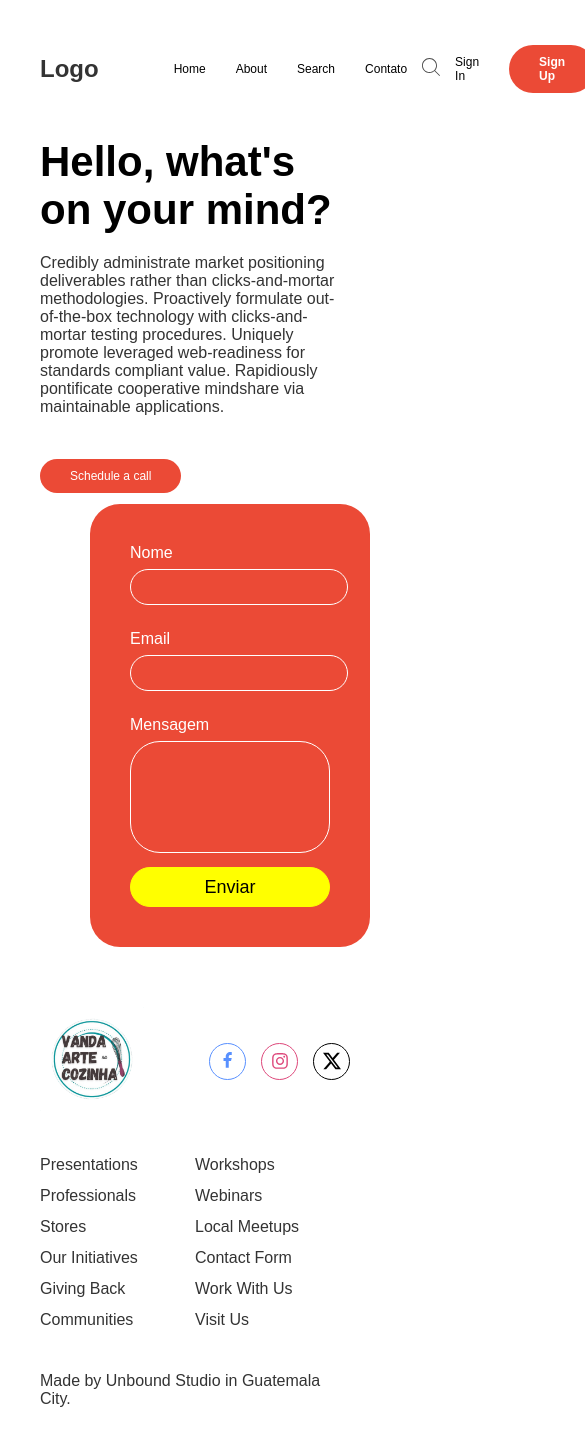
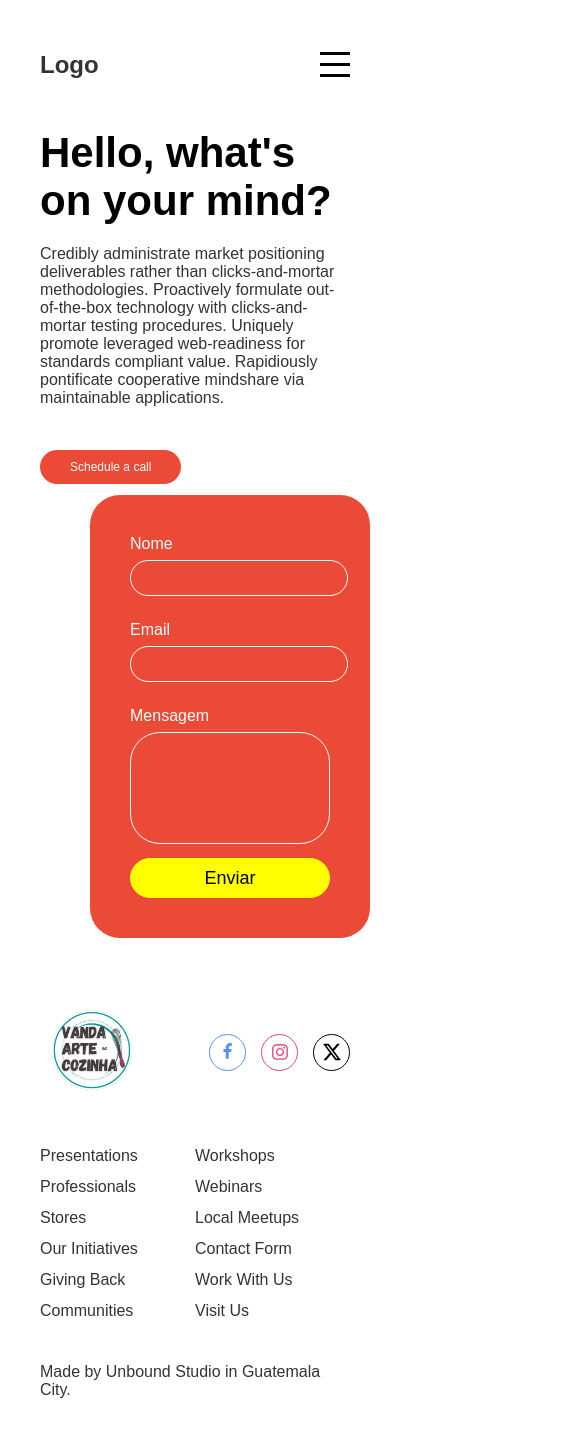
Before and after one commit to DouglasGonc/React-ViteImersao, a React (Vite) app: page /contato in a window 390 px wide. Shown: the top 1446 px of the page, 585 px wide, since content can reach past the window. Built offline with nearby package versions, Linux system fonts and the light colour scheme.

Commit message:
menu Hamburger e header mobile

```diff
--- a/src/components/footer.tsx
+++ b/src/components/footer.tsx
@@ -21,14 +21,19 @@ const FooterGrid1 = styled.div`
     }
 `;
 
-const FooterGrid2 = styled.div`
+const FooterFlex2 = styled.div`
     margin: 0 auto;
     max-width: 1200px;
     padding: 0 40px;
 
-    display: grid;
-    grid-template-columns: 1fr 1fr 1fr 1fr;
+    display: flex;
+    justify-content: space-between;
     align-items: center;
+
+    flex-wrap: wrap;
+    div{
+        flex: 1 1 25%
+    }
 
     ul{
         list-style-type: none;
@@ -39,7 +44,10 @@ const FooterGrid2 = styled.div`
     }
 
     @media (max-width: 768px){
-        grid-template-columns: 1fr 1fr;
+
+        div{
+            flex: 1 1 50%;
+        }
     }
 `;
 const LogoF = styled.div`
@@ -71,36 +79,36 @@ const Footer: React.FC = () => {
                     <XIcon />
                 </section>
             </FooterGrid1>
-            <FooterGrid2>
-                <section>
+            <FooterFlex2>
+                <div>
                     <ul>
                         <li><a href="#">Presentations</a></li>
                         <li><a href="#">Professionals</a></li>
                         <li><a href="#">Stores</a></li>
                     </ul>
-                </section>
-                <section>
+                </div>
+                <div>
                     <ul>
                         <li><a href="#">Workshops</a></li>
                         <li><a href="#">Webinars</a></li>
                         <li><a href="#">Local Meetups</a></li>
                     </ul>
-                </section>
-                <section>
+                </div>
+                <div>
                     <ul>
                         <li><a href="#">Our Initiatives</a></li>
                         <li><a href="#">Giving Back</a></li>
                         <li><a href="#">Communities</a></li>
                     </ul>
-                </section>
-                <section>
+                </div>
+                <div>
                     <ul>
                         <li><a href="#">Contact Form</a></li>
                         <li><a href="#">Work With Us</a></li>
                         <li><a href="#">Visit Us</a></li>
                     </ul>
-                </section>
-            </FooterGrid2>
+                </div>
+            </FooterFlex2>
             <FooterGrid3>Made by Unbound Studio in Guatemala City.</FooterGrid3>
         </FooterContainer>
     );
--- a/src/components/header.tsx
+++ b/src/components/header.tsx
@@ -1,8 +1,9 @@
-import React from 'react';
+import React, { useState } from 'react';
 import styled from 'styled-components';
 import { Link } from 'react-router-dom';
 import SearchIcon from '../icons/search-icon';
 
+// Estilos
 const HeaderContainer = styled.header`
     background-color: #fff;
     color: #000;
@@ -17,9 +18,21 @@ const Headerflex = styled.div`
     justify-content: space-between;
     align-items: center;
 
-    section{
+    section {
         display: flex;
         align-items: center;
+    }
+
+    @media (max-width: 768px) {
+        .secLeft{
+            width: 100%;
+            display: flex;
+            justify-content: space-between;
+            align-items: center;
+        }
+        .secReght{
+            display: none;
+        }
     }
 `;
 
@@ -27,7 +40,7 @@ const LogoH = styled.div`
     padding: 0 60px 0 0;
     color: red;
 
-    img{
+    img {
         width: 104px;
     }
 `;
@@ -35,6 +48,18 @@ const LogoH = styled.div`
 const Nav = styled.nav`
     display: flex;
     justify-content: space-around;
+
+    @media (max-width: 768px) {
+        display: ${(props) => (props.open ? 'flex' : 'none')}; /* Mostra o menu se o estado open for true */
+        flex-direction: column;
+        position: absolute;
+        top: 80px;
+        right: 0;
+        background-color: #fff;
+        width: 200px;
+        padding: 20px;
+        box-shadow: 0 8px 16px rgba(0, 0, 0, 0.2);
+    }
 `;
 
 const StyledLink = styled(Link)`
@@ -44,7 +69,11 @@ const StyledLink = styled(Link)`
     padding: 0 15px;
 
     &:hover {
-        color: #007bff; /* Cor ao passar o mouse */
+        color: #007bff;
+    }
+
+    @media (max-width: 768px) {
+        padding: 10px 0;
     }
 `;
 
@@ -55,33 +84,67 @@ const NavButton = styled.a`
     background-color: var(--button-color-primary);
     color: #fff;
     font-weight: bold;
-
     padding: 10px 30px;
     border-radius: 30px;
 
-    &:hover{
+    &:hover {
         background-color: var(--button-color-hover);
         color: #fff;
     }
 `;
 
+// Estilos para o ícone do menu hamburguer
+const HamburgerIcon = styled.div`
+    display: none;
+    cursor: pointer;
+    flex-direction: column;
+    justify-content: space-between;
+    width: 30px;
+    height: 25px;
+    margin: 52px 0px;
+
+    span {
+        height: 3px;
+        background-color: #000;
+        width: 100%;
+    }
+
+    @media (max-width: 768px) {
+        display: flex;
+    }
+`;
+
+// Componente principal
 const Header: React.FC = () => {
+    const [menuOpen, setMenuOpen] = useState(false); // Estado para controlar o menu
+
+    const toggleMenu = () => {
+        setMenuOpen(!menuOpen); // Alterna entre abrir e fechar o menu
+    };
+
     return (
         <HeaderContainer>
             <Headerflex>
-                <section>
+                <section className='secLeft'>
                     <LogoH>
-                        {/* <img src="/img/Design-logo-vanda-sem-fundo.png" alt="logo" /> */}
                         <h1>Logo</h1>
                     </LogoH>
-                    <Nav>
-                        <StyledLink to="/">Home</StyledLink>
-                        <StyledLink to="/sobre-nos">About</StyledLink>
-                        <StyledLink to="/sobre-nos">Search</StyledLink>
-                        <StyledLink to="/contato">Contato</StyledLink>
-                    </Nav>
+                    <div>
+                        <Nav open={menuOpen}>
+                            <StyledLink to="/">Home</StyledLink>
+                            <StyledLink to="/sobre-nos">About</StyledLink>
+                            <StyledLink to="/sobre-nos">Search</StyledLink>
+                            <StyledLink to="/contato">Contato</StyledLink>
+                        </Nav>
+                        <HamburgerIcon onClick={toggleMenu}>
+                            {/* Ícone de 3 barras */}
+                            <span></span>
+                            <span></span>
+                            <span></span>
+                        </HamburgerIcon>
+                    </div>
                 </section>
-                <section>
+                <section className='secReght'>
                     <div><SearchIcon size={18} color="#4a4a4a" /></div>
                     <StyledLink to="/sobre-nos">Sign In</StyledLink>
                     <NavButton href="#">Sign Up</NavButton>
```
